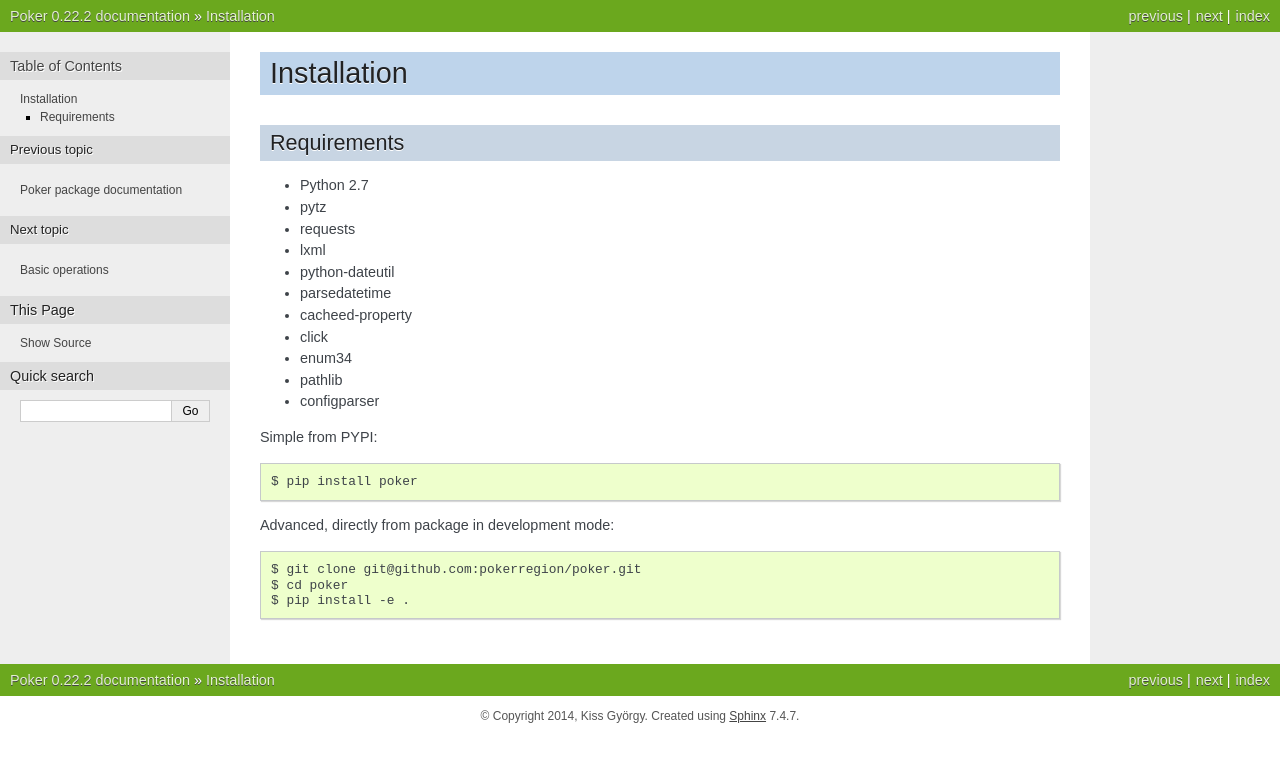
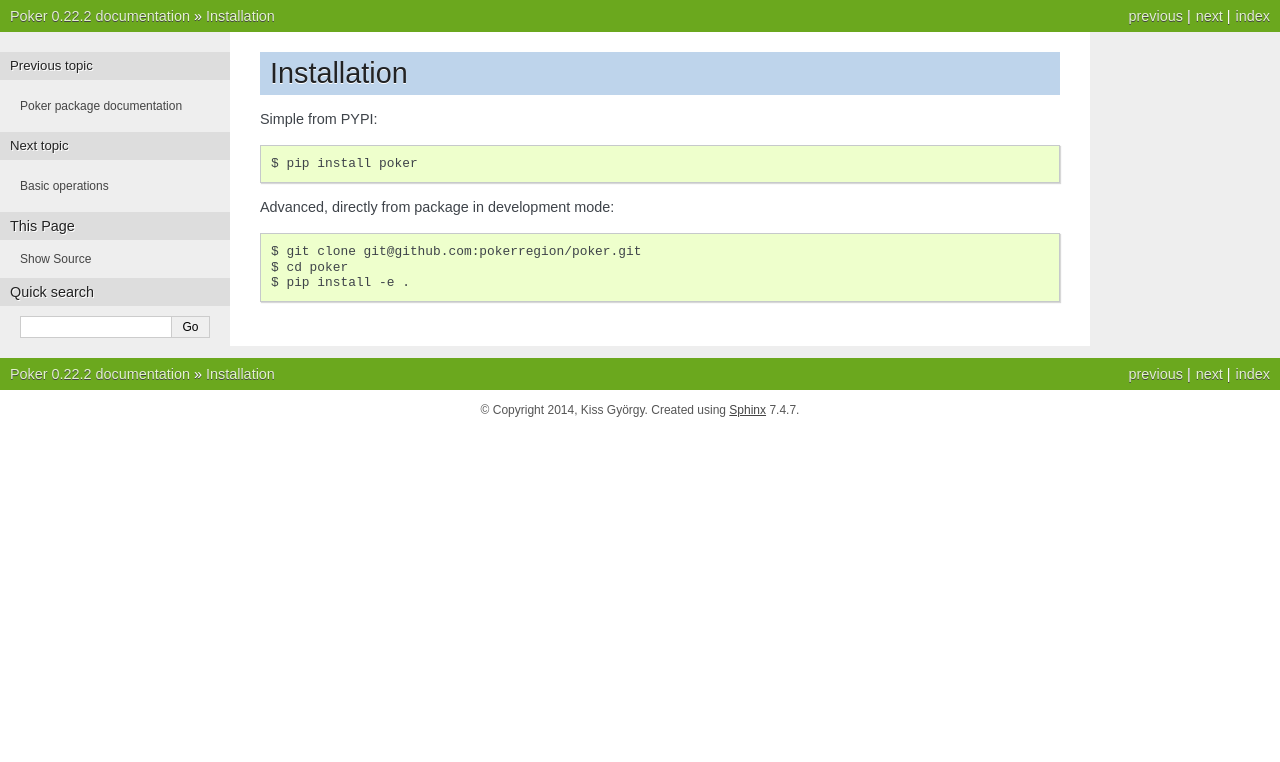
Before and after one commit to pokerregion/poker, a Sphinx documentation site: the page built from docs/install.rst, in a window 1280 px wide. Shown: the top 762 px of the page. Built offline with Sphinx 7.4.7, drawn with Linux system fonts in a browser that asks for light colours.

Commit message:
Fixed contact, removed requirements.

```diff
--- a/README.rst
+++ b/README.rst
@@ -24,27 +24,12 @@ Documentation
 https://poker.readthedocs.org/
 
 
-Requirements
-------------
-
-* Python 2.7
-* pytz
-* requests
-* lxml
-* python-dateutil
-* parsedatetime
-* cacheed-property
-* click
-* enum34
-* pathlib
-* configparser
-
 License
 -------
 
 The MIT License (MIT)
 
-Copyright (c) 2013-2014 Kiss György
+Copyright (c) 2013-2015 Kiss György
 
 
 Repo and contact
--- a/docs/index.rst
+++ b/docs/index.rst
@@ -33,8 +33,8 @@ API
 
 .. Repo and contact
 .. include:: ../README.rst
-   :start-line: 49
-   :end-line: 58
+   :start-line: 34
+   :end-line: 43
 
 
 Indices and tables
--- a/docs/install.rst
+++ b/docs/install.rst
@@ -1,10 +1,5 @@
 Installation
 ============
-
-.. Requirements
-.. include:: ../README.rst
-   :start-line: 26
-   :end-line: 41
 
 
 Simple from PYPI::
```
Also changed, not shown: other parts of README.rst (+2 -2 lines).
